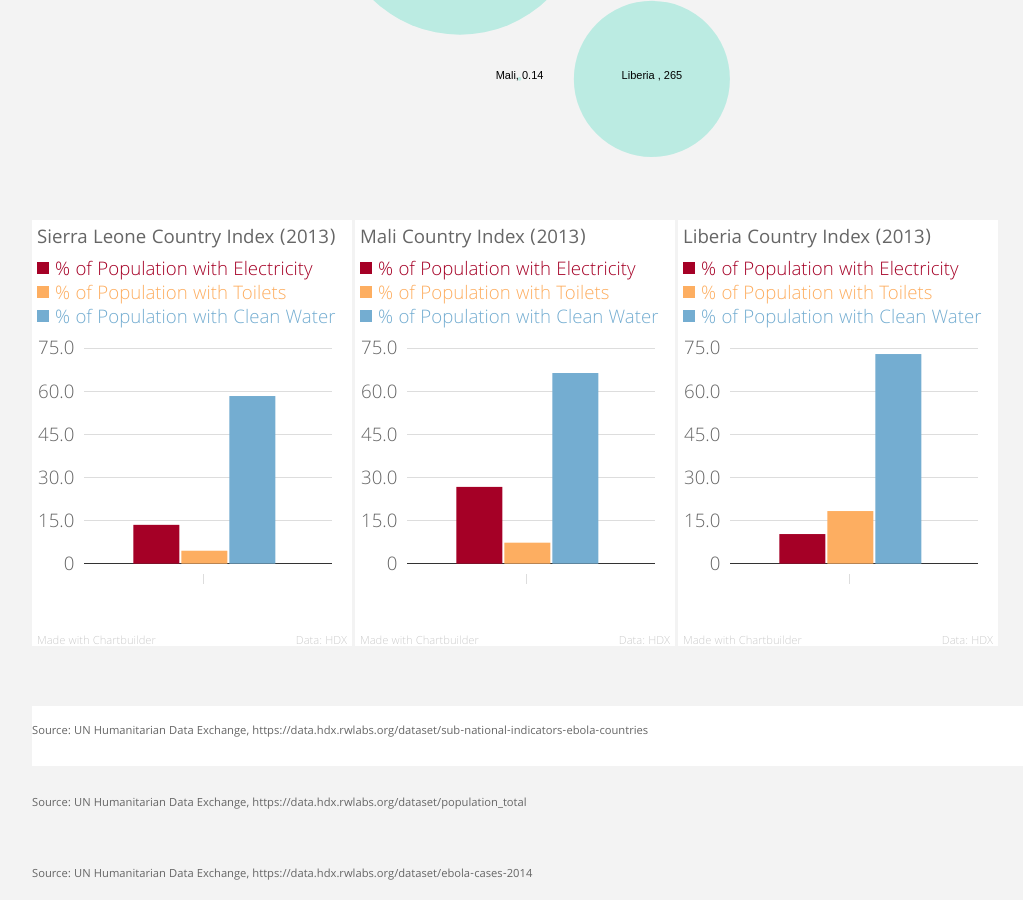
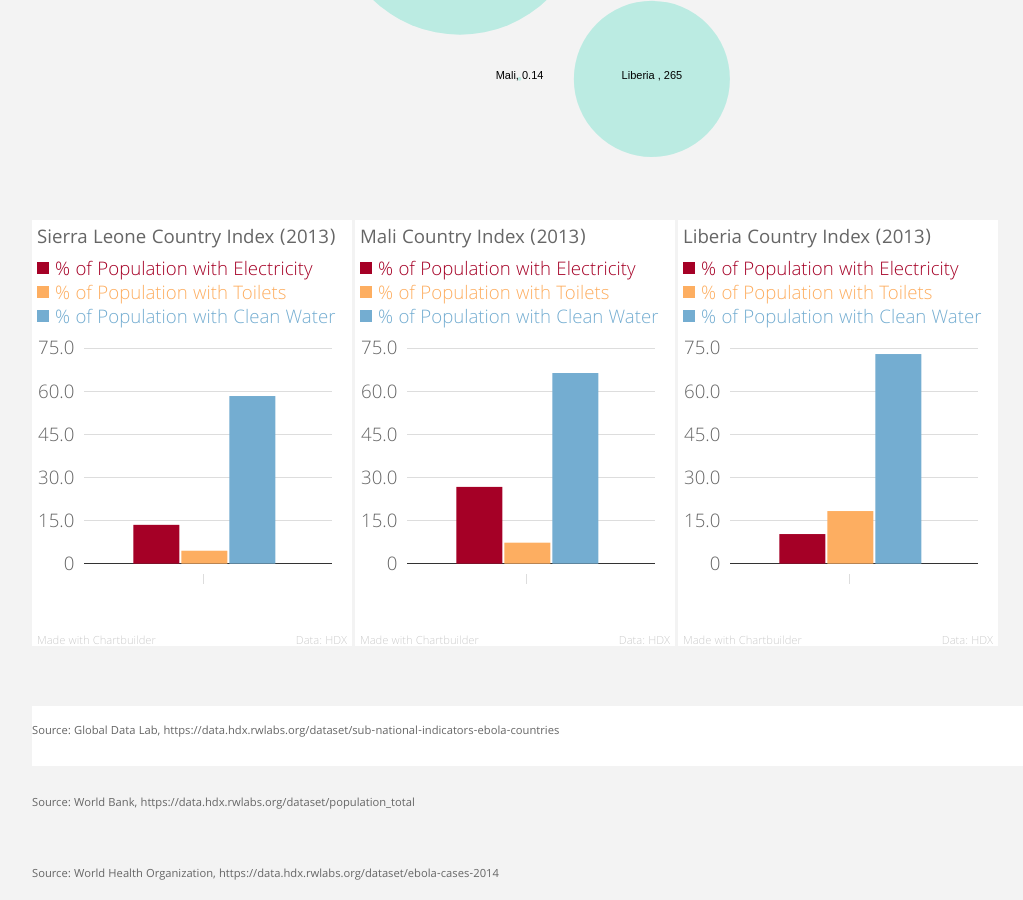
Before and after one commit to ad605/ad605.github.io, a Jekyll site: the page datavizproject/index.html, which Jekyll copies as it is, in a window 1280 px wide and 900 px high, scrolled down 1528 px. Shown: the whole window, without its empty margins (108-1131 px from the left). Built offline with Jekyll 4.4.1, drawn with Linux system fonts in a browser that asks for light colours.

Commit message:
Update index.html

```diff
--- a/datavizproject/index.html
+++ b/datavizproject/index.html
@@ -253,9 +253,9 @@ width: 800px;
 <p>
 
     <div id="footer">
-        <p class="muted credit">Source: <a href="https://data.hdx.rwlabs.org/dataset/sub-national-indicators-ebola-countries"></a>UN Humanitarian Data Exchange, https://data.hdx.rwlabs.org/dataset/sub-national-indicators-ebola-countries</a></p>
-        <p class="muted credit">Source: <a href="https://data.hdx.rwlabs.org/dataset/population_total"></a>UN Humanitarian Data Exchange, https://data.hdx.rwlabs.org/dataset/population_total</a></p>
-        <p class="muted credit">Source: <a href="https://data.hdx.rwlabs.org/dataset/ebola-cases-2014"></a>UN Humanitarian Data Exchange, https://data.hdx.rwlabs.org/dataset/ebola-cases-2014</a></p>
+        <p class="muted credit">Source: <a href="https://data.hdx.rwlabs.org/dataset/sub-national-indicators-ebola-countries"></a>Global Data Lab, https://data.hdx.rwlabs.org/dataset/sub-national-indicators-ebola-countries</a></p>
+        <p class="muted credit">Source: <a href="https://data.hdx.rwlabs.org/dataset/population_total"></a>World Bank, https://data.hdx.rwlabs.org/dataset/population_total</a></p>
+        <p class="muted credit">Source: <a href="https://data.hdx.rwlabs.org/dataset/ebola-cases-2014"></a>World Health Organization, https://data.hdx.rwlabs.org/dataset/ebola-cases-2014</a></p>
 
     </div>
   </div>
```
